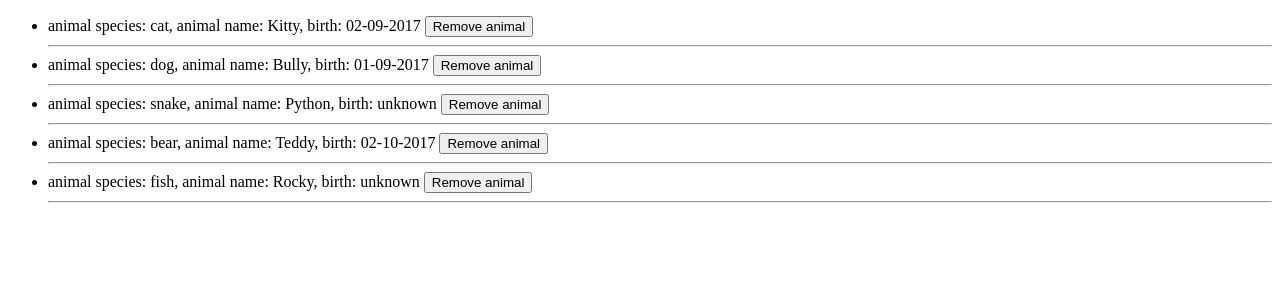
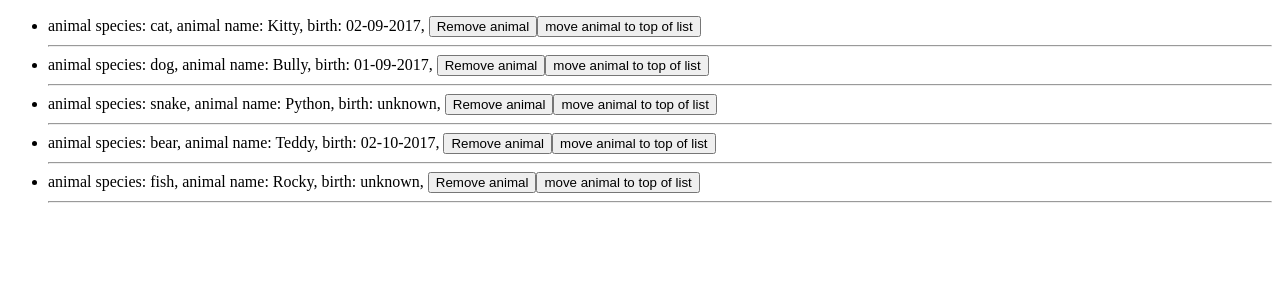
Before and after one commit to jovanna1616/Zoo, an Angular app: page / in a window 1280 px wide. Shown: the top 300 px of the page. Built offline with nearby package versions, Linux system fonts and the light colour scheme.

Commit message:
adding button for move to top

```diff
--- a/src/app/animal-list/animal-list.component.html
+++ b/src/app/animal-list/animal-list.component.html
@@ -2,8 +2,9 @@
 	<li *ngFor="let animal of animals; let index = index">
 		animal species: {{ animal.species }},
 		animal name: {{ animal.name }},
-		birth: {{ animal.birth? animal.birth : "unknown" }}
+		birth: {{ animal.birth? animal.birth : "unknown" }},
 		<button (click) = "removeAnimal(index)">Remove animal</button>
+		<button (click) = "moveToTop(index)">move animal to top of list</button>
 		<hr>
 	</li>
 </ul>
--- a/src/app/animal-list/animal-list.component.ts
+++ b/src/app/animal-list/animal-list.component.ts
@@ -23,6 +23,14 @@ export class AnimalListComponent implements OnInit {
 	  return this.animals.splice(index, 1);
   }
 
+
+  moveToTop(index, toIndex) {
+	  var toIndex:any = this.animals[0];
+	  var element = this.animals[index];
+	  this.animals.splice(index, 1);
+	  this.animals.splice(toIndex, 0, element);
+}
+
   ngOnInit() {
 
 	  // console.log(this.animals);
```
